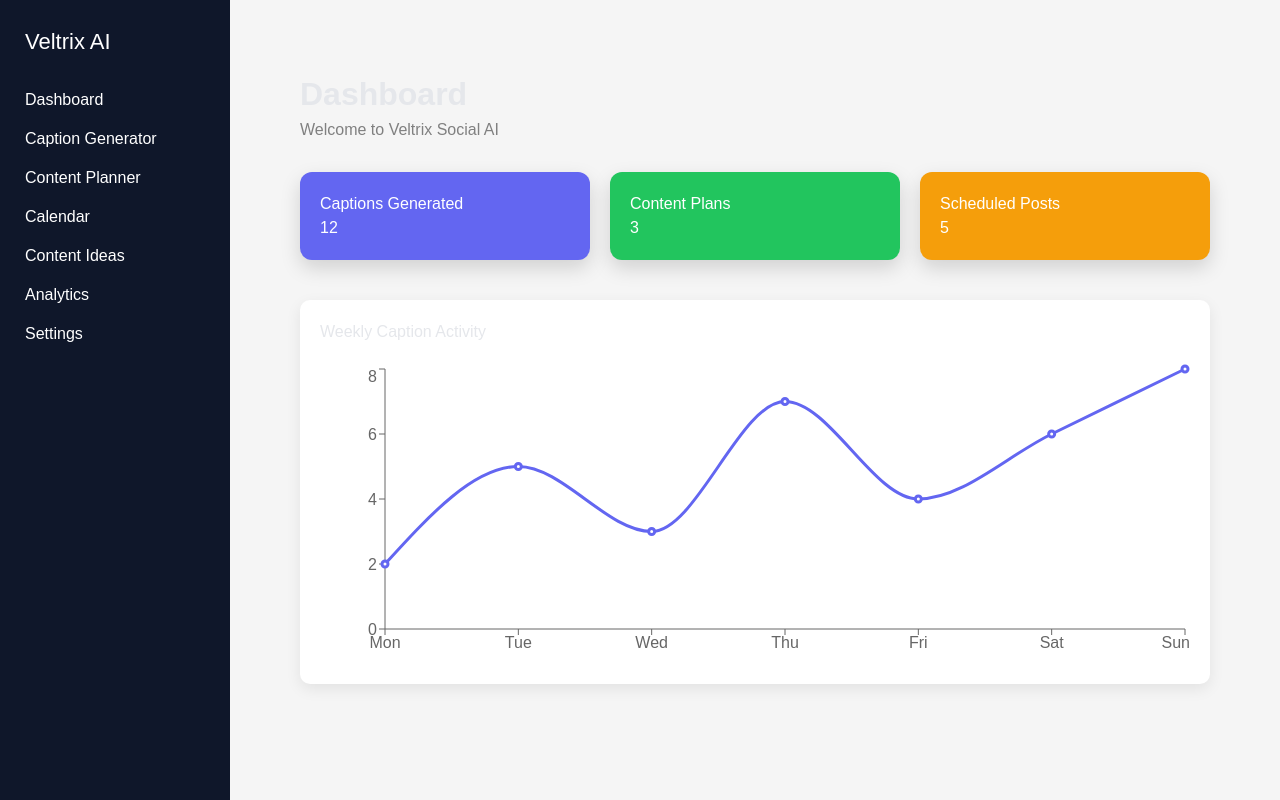
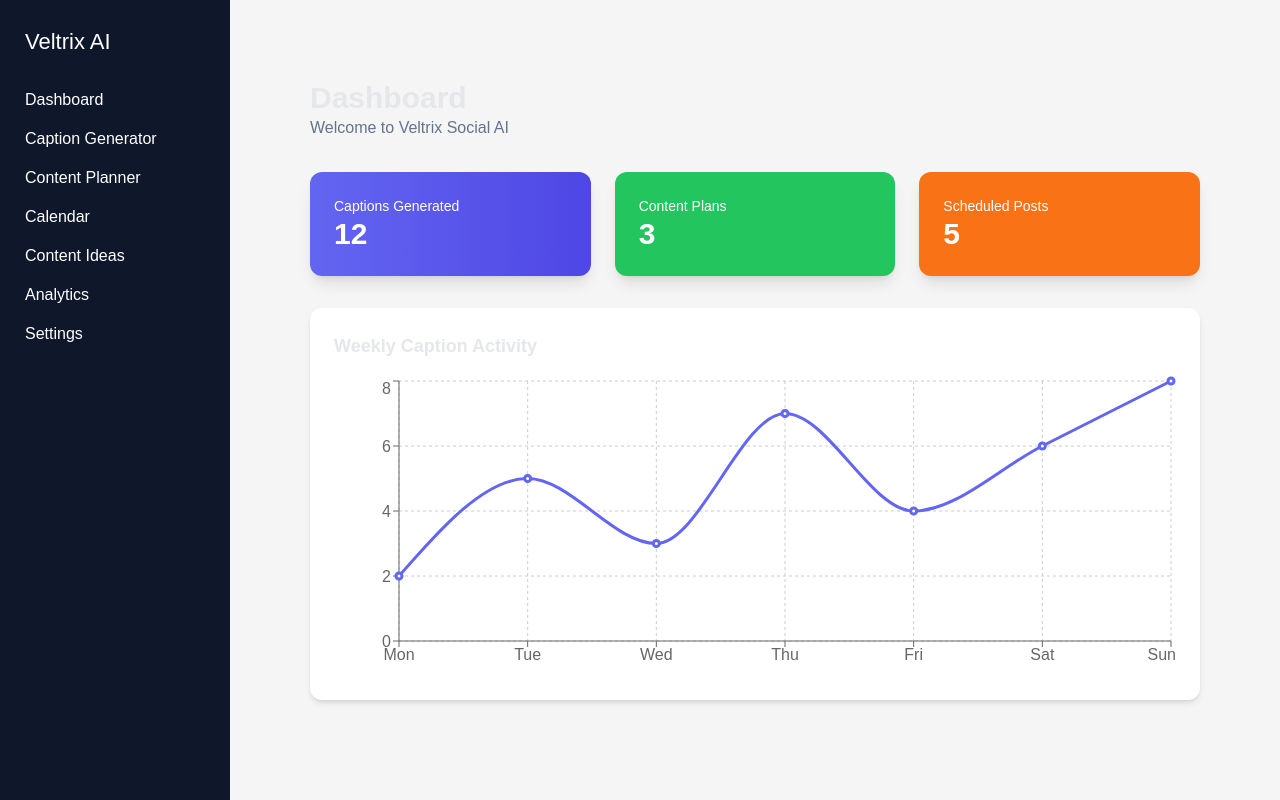
Before and after one commit to syedfaraz0099-sketch/veltrix-social-ai, a Next.js app in the folder frontend/: page /dashboard in a window 1280 px wide. Built offline with nearby package versions, Linux system fonts and the light colour scheme.

Commit message:
Update page.tsx

```diff
--- a/frontend/app/dashboard/page.tsx
+++ b/frontend/app/dashboard/page.tsx
@@ -6,7 +6,8 @@ import {
   XAxis,
   YAxis,
   Tooltip,
-  ResponsiveContainer
+  CartesianGrid,
+  ResponsiveContainer,
 } from "recharts"
 
 const data = [
@@ -16,72 +17,50 @@ const data = [
   { day: "Thu", captions: 7 },
   { day: "Fri", captions: 4 },
   { day: "Sat", captions: 6 },
-  { day: "Sun", captions: 8 }
+  { day: "Sun", captions: 8 },
 ]
 
-export default function DashboardPage() {
+export default function Dashboard() {
+  return (
+    <div className="p-10 space-y-8">
 
-  return (
-
-    <div style={{ padding: "30px" }}>
-
-      <h1 style={{
-        fontSize: "32px",
-        fontWeight: "bold"
-      }}>
-        Dashboard
-      </h1>
-
-      <p style={{ color: "gray" }}>
-        Welcome to Veltrix Social AI
-      </p>
-
-      {/* Stat cards */}
-
-      <div
-        style={{
-          display: "grid",
-          gridTemplateColumns: "repeat(auto-fit,minmax(220px,1fr))",
-          gap: "20px",
-          marginTop: "30px"
-        }}
-      >
-
-        <div style={card("#6366f1")}>
-          <h3>Captions Generated</h3>
-          <h1>12</h1>
+      {/* Header */}
+      <div>
+        <h1 className="text-3xl font-bold">Dashboard</h1>
+        <p className="text-slate-500">Welcome to Veltrix Social AI</p>
       </div>
 
-        <div style={card("#22c55e")}>
-          <h3>Content Plans</h3>
-          <h1>3</h1>
+      {/* Stats Cards */}
+      <div className="grid grid-cols-3 gap-6">
+
+        <div className="bg-gradient-to-r from-indigo-500 to-indigo-600 text-white rounded-xl p-6 shadow-lg">
+          <h3 className="text-sm">Captions Generated</h3>
+          <p className="text-3xl font-bold">12</p>
         </div>
 
-        <div style={card("#f59e0b")}>
-          <h3>Scheduled Posts</h3>
-          <h1>5</h1>
+        <div className="bg-green-500 text-white rounded-xl p-6 shadow-lg">
+          <h3 className="text-sm">Content Plans</h3>
+          <p className="text-3xl font-bold">3</p>
+        </div>
+
+        <div className="bg-orange-500 text-white rounded-xl p-6 shadow-lg">
+          <h3 className="text-sm">Scheduled Posts</h3>
+          <p className="text-3xl font-bold">5</p>
         </div>
 
       </div>
 
-      {/* Chart */}
+      {/* Chart Section */}
+      <div className="bg-white rounded-xl p-6 shadow-md">
 
-      <div
-        style={{
-          marginTop: "40px",
-          background: "white",
-          padding: "20px",
-          borderRadius: "10px",
-          boxShadow: "0 5px 15px rgba(0,0,0,0.08)"
-        }}
-      >
+        <h2 className="text-lg font-semibold mb-4">
+          Weekly Caption Activity
+        </h2>
 
-        <h3 style={{ marginBottom: "20px" }}>
-          Weekly Caption Activity
-        </h3>
-
-        <ResponsiveContainer width="100%" height={300}>
+        <div style={{ width: "100%", height: 300 }}>
+          <ResponsiveContainer>
             <LineChart data={data}>
+              <CartesianGrid strokeDasharray="3 3" />
               <XAxis dataKey="day" />
               <YAxis />
               <Tooltip />
@@ -93,21 +72,10 @@ export default function DashboardPage() {
               />
             </LineChart>
           </ResponsiveContainer>
+        </div>
 
       </div>
 
     </div>
   )
 }
-
-function card(color: string) {
-
-  return {
-    background: color,
-    color: "white",
-    padding: "20px",
-    borderRadius: "12px",
-    boxShadow: "0 8px 20px rgba(0,0,0,0.15)"
-  }
-
-}
```
Lines whose indentation alone changed are shown as unchanged.
